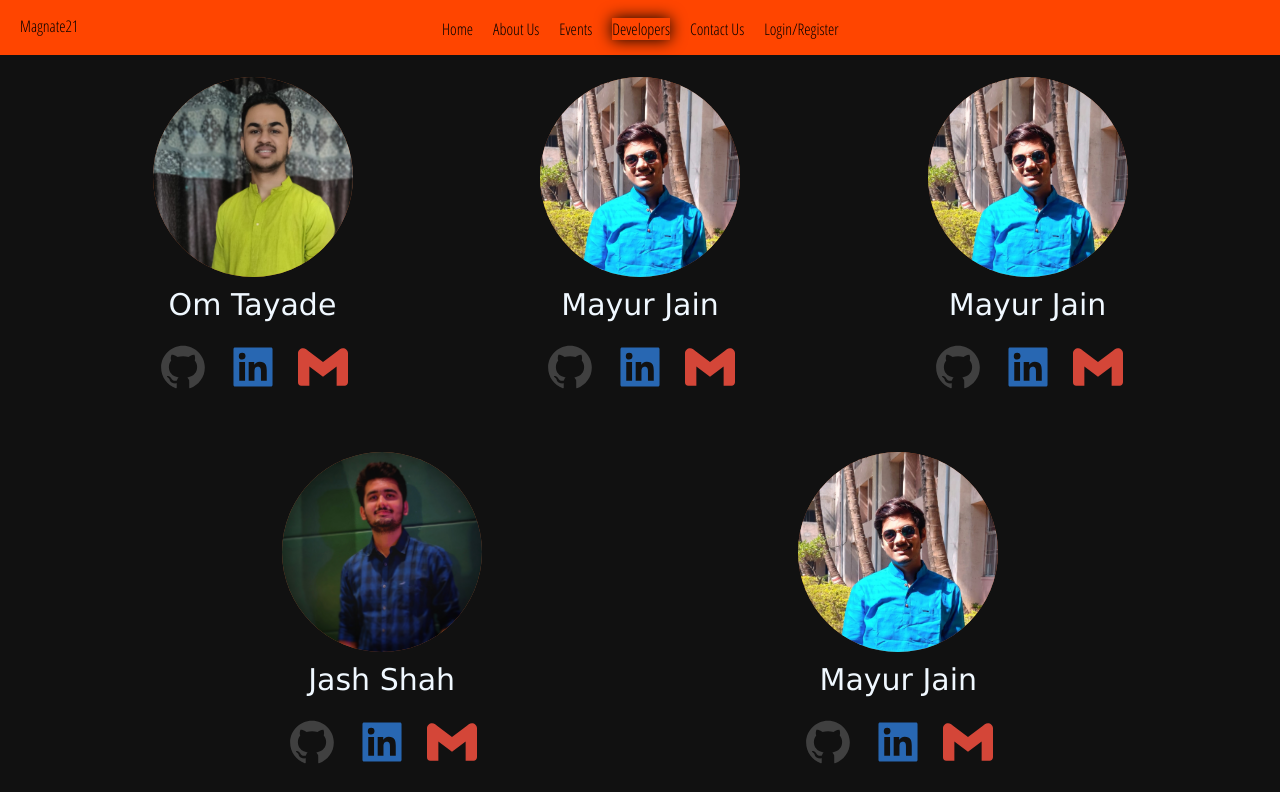
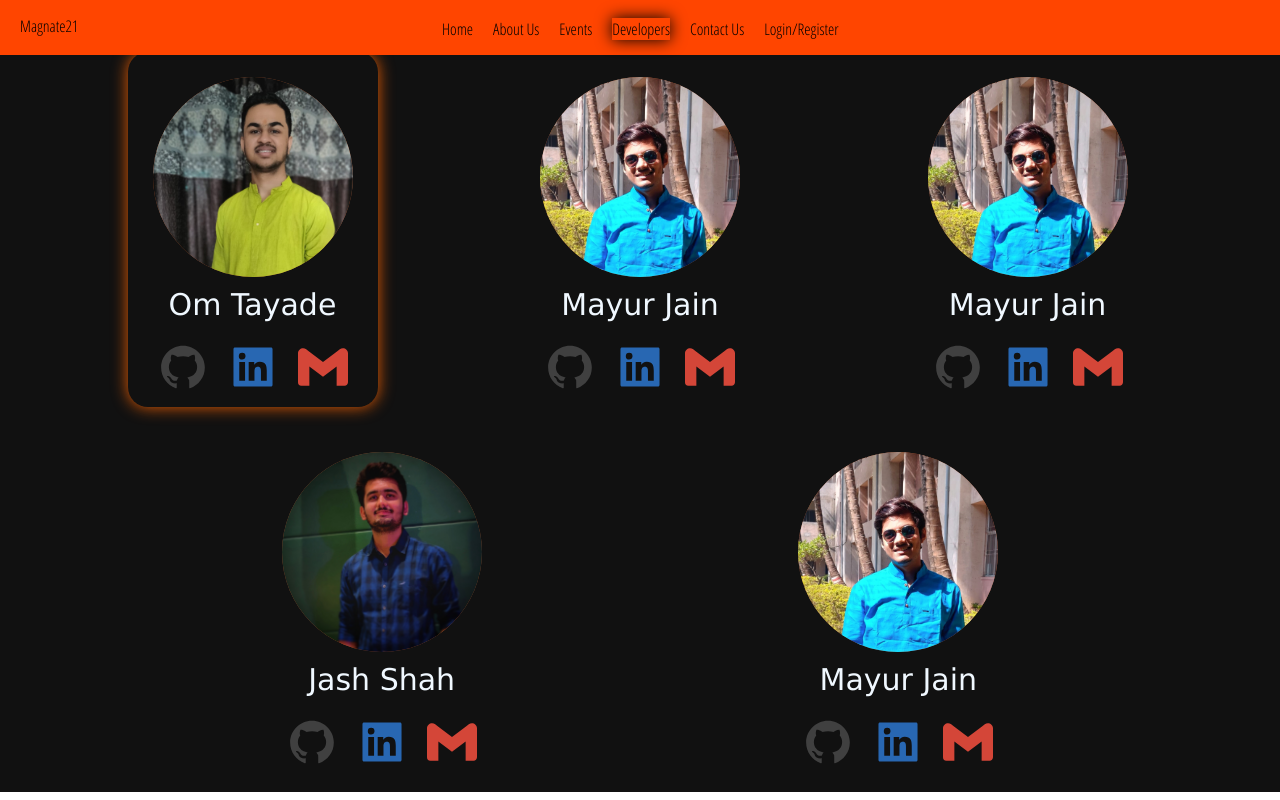
Before and after one commit to omtayade/Magnate21, a React (Create React App) app: page /developers in a window 1280 px wide. In both pictures the pointer is over the element 252 px from the left and 229 px from the top of the page. Built offline with nearby package versions, Linux system fonts and the light colour scheme; no server answers; a web font is replaced by a local one.

Commit message:
box shadows

```diff
--- a/src/pages/Developers/DevCard.css
+++ b/src/pages/Developers/DevCard.css
@@ -8,6 +8,11 @@
   padding-right: 25px;
   padding-left: 25px;
   border-radius: 20px;
+
+}
+.card__container:hover{
+  box-shadow: 0 0 16px 0 #e85d04;
+
 }
 
 .name__holder {
```
